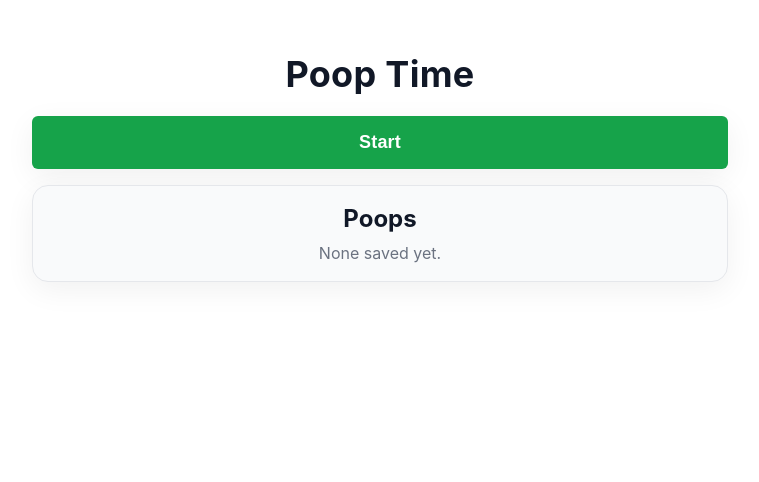
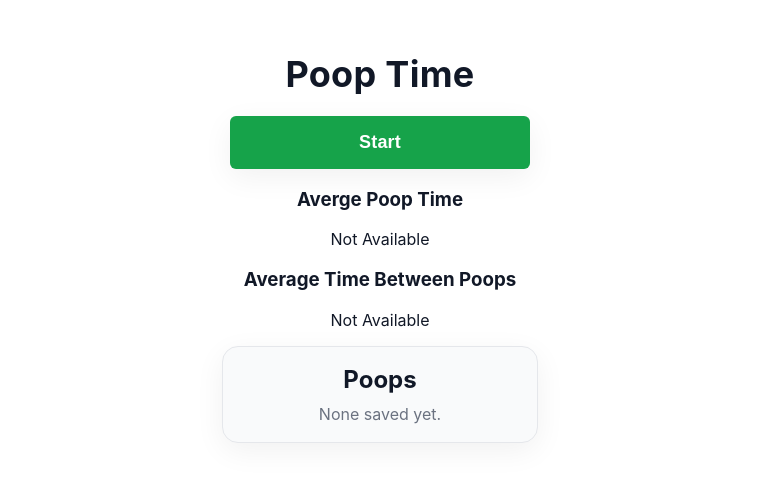
Before and after one commit to jeffdinsmore/elimination-time, a React (Vite) app: page / in a window 1280 px wide. Shown: the top 482 px of the page, without its empty margins (260-1019 px from the left). Built offline with nearby package versions, Linux system fonts and the light colour scheme.

Commit message:
add average poop time and average between poops and fix some UI elements

```diff
--- a/src/App.css
+++ b/src/App.css
@@ -220,3 +220,19 @@ body {
   cursor: pointer;
   box-shadow: var(--shadow);
 }
+
+/* Keep the action button full-width on mobile, but fixed and centered on desktop */
+@media (min-width: 412px) {
+  .primaryBtn {
+    width: 300px;      /* pick what you like: 280–360px works well */
+    margin-left: auto;
+    margin-right: auto;
+  }
+  .main {
+  /* comfy on phones, widens on larger screens */
+  width: 340px;
+  max-width: 520px;
+  margin: 12px auto 0;
+  padding: 0 12px;
+}
+}
--- a/src/App.tsx
+++ b/src/App.tsx
@@ -1,23 +1,27 @@
 import { useStore } from './store'
 import { Link } from 'react-router-dom'
+import { averagePoopMinutes, averageTimeBetweenPoopsDHM } from './helper'
 import './App.css'
 
 function format(ms: number) {
   return new Date(ms).toLocaleString()
 }
+const state = useStore.getState();
 
 export default function App() {
-  const sessions = useStore(s => s.sessions)
-  const activeId = useStore(s => s.activeId)
-  const startPoop = useStore(s => s.startPoop)
-  const endPoop = useStore(s => s.endPoop)
+  const sessions = useStore(s => s.sessions);
+  const activeId = useStore(s => s.activeId);
+  const averageBetween = averageTimeBetweenPoopsDHM(sessions) ? averageTimeBetweenPoopsDHM(sessions) : "Not Available";
+  const average = averagePoopMinutes(sessions) ? averagePoopMinutes(sessions) + "minutes" : "Not Available";
+  const startPoop = useStore(s => s.startPoop);
+  const endPoop = useStore(s => s.endPoop);
 
-  const isActive = !!activeId
-  const START_OFFSET_MS = 120000
-
+  const isActive = !!activeId;
+  const START_OFFSET_MS = 120000;
+console.log("sessions", state.sessions, typeof(averageBetween));
   const handleClick = () => {
-    if (isActive) endPoop()
-    else startPoop()
+    if (isActive) endPoop();
+    else startPoop();
   }
 
   return (
@@ -34,7 +38,11 @@ export default function App() {
         >
           {isActive ? 'Stop' : 'Start'}
         </button>
+        <h3>Averge Poop Time</h3>
+        <p>{!average ? "" : average}</p>
 
+        <h3>Average Time Between Poops</h3>
+        <p>{averageBetween}</p>
         <div className="card">
           <h2>Poops</h2>
           {sessions.length ? (
--- a/src/helper.ts
+++ b/src/helper.ts
@@ -6,5 +6,45 @@ export function poopMinutesFromSession(s: Session): number | null {
   return Math.round(ms / 60000) // whole minutes
 }
 
+/** Average poop duration in minutes (whole minutes). Returns null if none complete. */
+export function averagePoopMinutes(sessions: Session[]): number | null {
+  let totalMs = 0
+  let count = 0
+
+  for (const s of sessions) {
+    if (s.end && s.end > s.start) {
+      totalMs += (s.end - s.start)
+      count++
+    }
+  }
+
+  if (!count) return null
+  return Math.round((totalMs / count) / 60000)
+}
+
+/** Average time between poop STARTS, shown as "Xd Yh Zm". Returns null if <2 sessions. */
+export function averageTimeBetweenPoopsDHM(sessions: Session[]): string | null {
+  if (sessions.length < 2) return null
+
+  // collect and sort start times (oldest → newest)
+  const starts = sessions.map(s => s.start).sort((a, b) => a - b)
+
+  // sum gaps between consecutive starts
+  let totalGapMs = 0
+  for (let i = 1; i < starts.length; i++) {
+    totalGapMs += (starts[i] - starts[i - 1])
+  }
+
+  // average gap in ms
+  const avgMs = Math.floor(totalGapMs / (starts.length - 1))
+
+  // convert to days / hours / minutes
+  const totalMinutes = Math.floor(avgMs / 60000)
+  const days = Math.floor(totalMinutes / 1440)        // 1440 = 24*60
+  const hours = Math.floor((totalMinutes % 1440) / 60)
+  const minutes = totalMinutes % 60
+
+  return `${days}d ${hours}h ${minutes}m`
+}
 // (Optional) if you want one decimal instead of whole minutes:
 // return Math.round((ms / 60000) * 10) / 10
```
